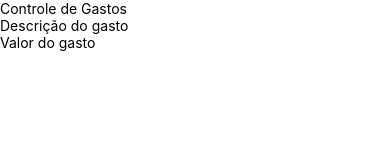
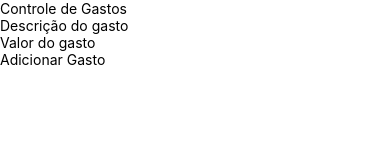
Before and after one commit to RogherSoares/controle-gastos, a React Native app in the folder controle-gastos/: screen / in a window 390 px wide. Shown: the top 160 px of the page. Built offline with nearby package versions, Linux system fonts and the light colour scheme.

Commit message:
adcionando os botoes e a render da lista de gastos

```diff
--- a/controle-gastos/components/ExpenseItem-styled-edit.js
+++ b/controle-gastos/components/ExpenseItem-styled-edit.js
@@ -97,6 +97,48 @@ export default function HomeScreen() {
                 onChangeText={setValor}
             />
 
+            {/* Botão para adicionar o valor a lista */}
+            <TouchableOpacity style={styles.button} onPress={adicionarOuAtualizarGasto}>
+                <Text style={styles.buttonText}>
+                    {editandoId ? 'Atualizar Gasto' : 'Adicionar Gasto'}
+                </Text>
+            </TouchableOpacity>
+
+            {/* Lista de gastos exibidos na FlatList */}
+            <FlatList
+                data={gastos} //Fonte de dados
+                keyExtractor={item => item.id} //Identificador único
+                renderItem={({ item }) => (
+                    <View style={styles.itemContainer}>
+                        {/* Exibe a descrição e valor */}
+                        <Text style={styles.item}>
+                            {item.descricao} - R$ {item.valor}
+                        </Text>
+                        {/* Ações de edição e remoção */}
+                        <View style={styles.actions}>
+                            {/* Botão para editar o gasto */}
+                            <TouchableOpacity onPress={() => editarGasto(item)} style={styles.editButton}>
+                                <Text style={styles.actionText}>
+                                    Editar
+                                </Text>
+                            </TouchableOpacity>
+                            {/* Botão para remover o gasto */}
+                            <TouchableOpacity onPress={() => removerGasto(item)} style={styles.deletButton}>
+                                <Text style={styles.actionText}>
+                                    Excluir
+                                </Text>
+                            </TouchableOpacity>
+                        </View>
+
+                        {/* Exibe o total gasto atualizado */}
+                        <Text style={styles.total}>
+                                Total Gasto: R$ {totalGasto}
+                        </Text>
+
+                    </View>
+                )}
+            />
+
         </View>
     );
 }
@@ -111,5 +153,23 @@ const styles = StyleSheet.create({
     },
     input: {
 
+    },
+    button: {
+
+    },
+    buttonText: {
+
+    },
+    actions: {
+
+    },
+    editButton: {
+
+    },
+    actionText: {
+
+    },
+    deletButton: {
+
     }
-})
+});
```
